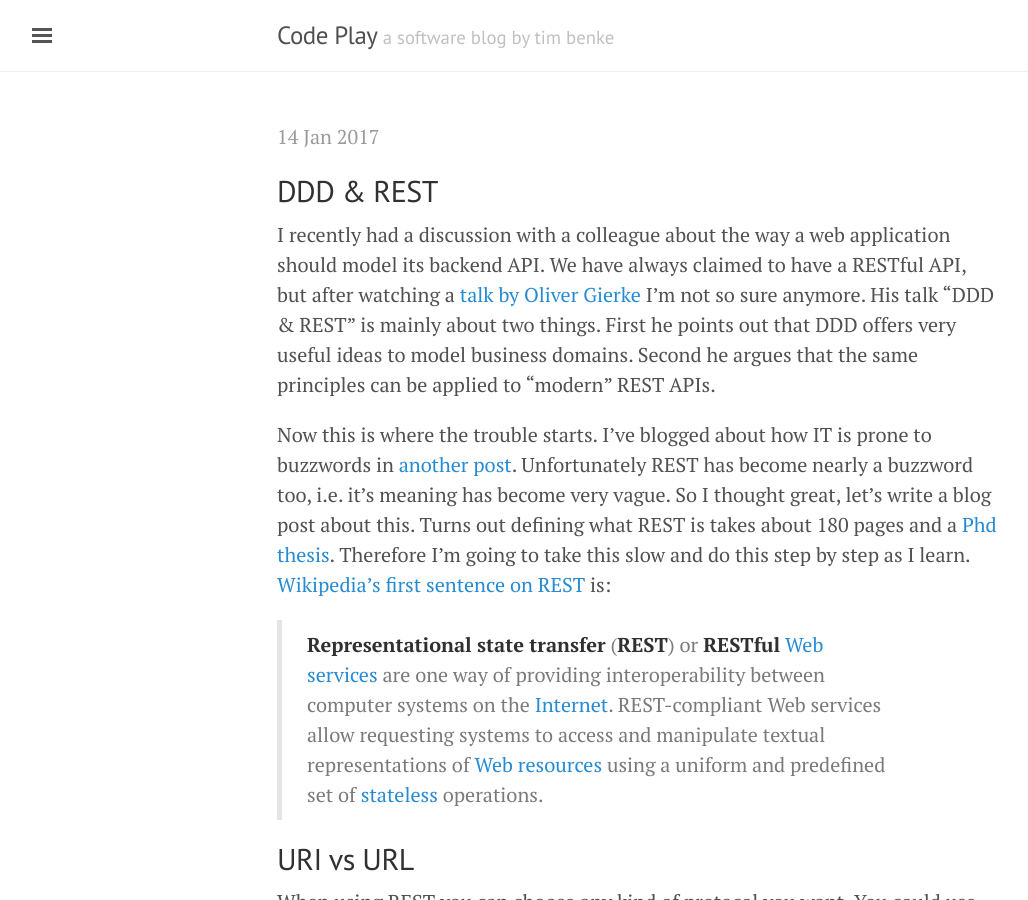
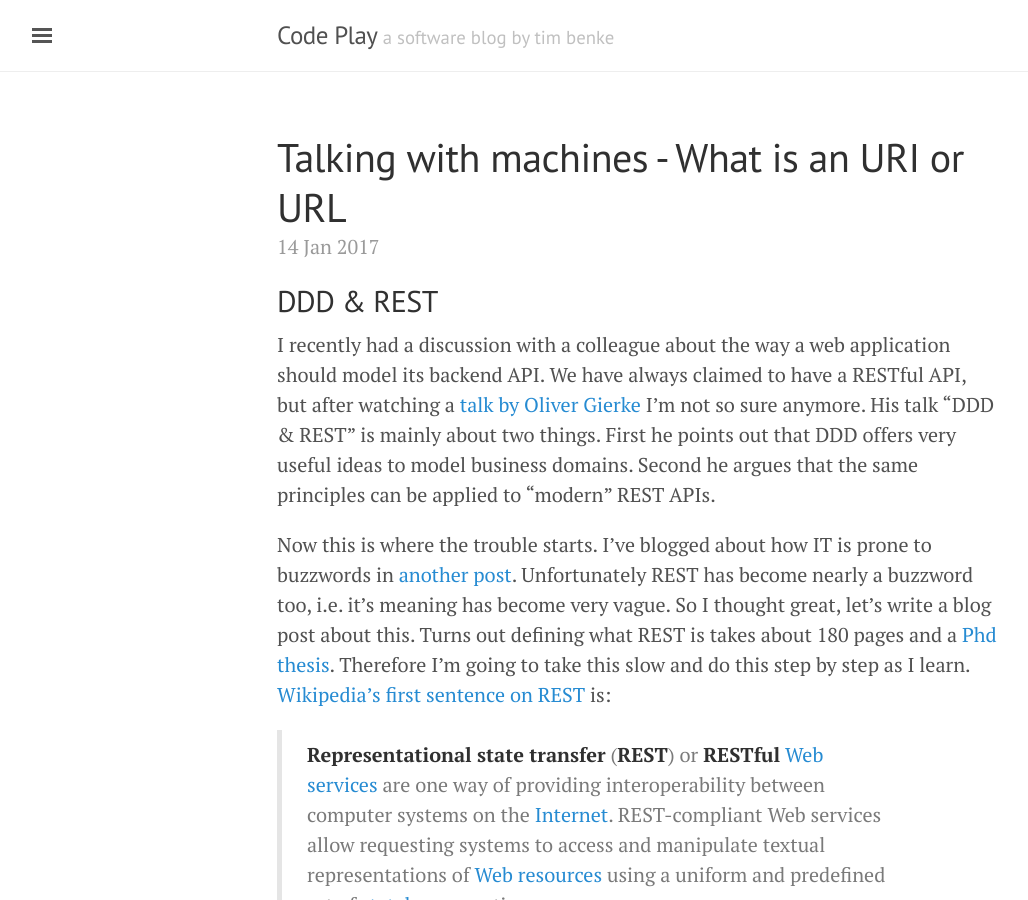
Before and after one commit to kossmoboleat/blog, a Jekyll site: the page built from _posts/2017-01-14-talking-with-machines-uri-url.md, in a window 1280 px wide and 900 px high. Shown: the whole window, without its empty margins (3-1031 px from the left). Built offline with Jekyll 4.4.1, drawn with Linux system fonts in a browser that asks for light colours; our own code applies the rules of GitHub Pages for plain Markdown files; some of the changed lines change nothing that is shown.

Commit message:
removed offending colon

```diff
--- a/_posts/2017-01-14-talking-with-machines-uri-url.md
+++ b/_posts/2017-01-14-talking-with-machines-uri-url.md
@@ -1,7 +1,7 @@
 ---
 layout: post
-title: Talking with machines: What is an URI/URL
-date: 2017-01-14 09:30:54.000000000 +01:00
+title: Talking with machines - What is an URI or URL
+date: 2017-01-14 16:42:54
 ---
 
 ## DDD & REST
```
Also changed, not shown: Gemfile.lock.
